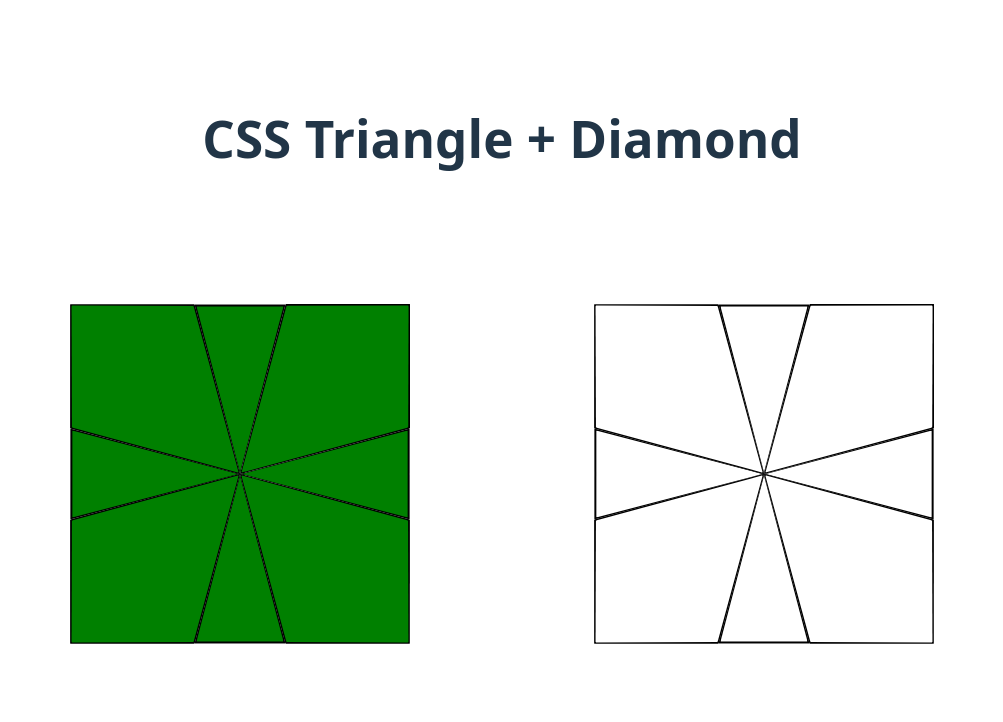
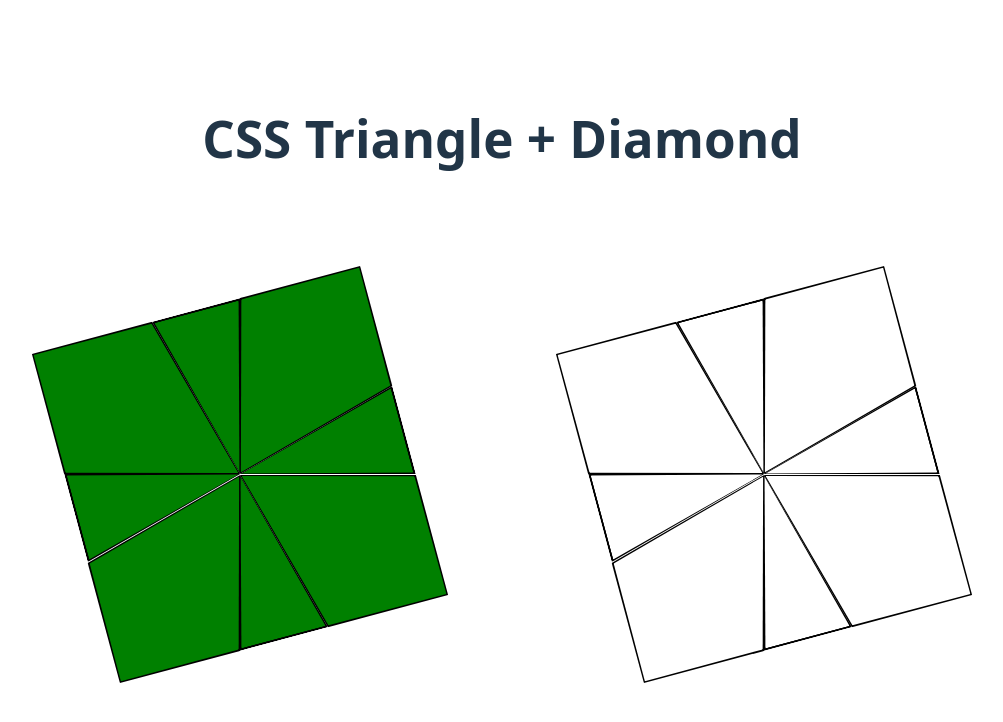
Before and after one commit to ssung1/square1-react, a React (Vite) app: page / in a window 1280 px wide. Shown: the top 722 px of the page, without its empty margins (10-1013 px from the left). Built offline with nearby package versions, Linux system fonts and the light colour scheme.

Commit message:
Fixed display angle

```diff
--- a/src/components/App.jsx
+++ b/src/components/App.jsx
@@ -17,8 +17,8 @@ function App() {
     <main className="home">
       <h1>CSS Triangle + Diamond</h1>
       <div className="faces-row">
-        <FaceVisual shapes={topFaceShapes} displayRotation="45"/>
-        <FaceVisual shapes={bottomFaceShapes} displayRotation="45"/>
+        <FaceVisual shapes={topFaceShapes}/>
+        <FaceVisual shapes={bottomFaceShapes}/>
       </div>
     </main>
   )
--- a/src/components/FaceVisual.jsx
+++ b/src/components/FaceVisual.jsx
@@ -129,11 +129,14 @@ function Diamond({ rotation = 0, longSideLength = 176, color = '#61dafb' }) {
 function arrangeFace(shapes, { centerX, centerY, triangleSideLength, diamondLongSideLength }) {
   const triangleDimensions = getTriangleDimensionsFromSide(triangleSideLength)
   const diamondGeometry = getDiamondGeometry(diamondLongSideLength)
+  const firstShape = shapes[0]?.shape
+  const startAngleDeg = firstShape === 'triangle' ? 15 : 30
+  const startAngleRad = degToRad(startAngleDeg)
 
   return shapes.map((item, index) => {
     const shape = item.shape
     const color = item.color
-    const angle = -Math.PI / 2 + (2 * Math.PI * index) / shapes.length
+    const angle = startAngleRad + (2 * Math.PI * index) / shapes.length
     const towardCenterAngleDeg = (angle * 180) / Math.PI + 180
     const inwardRotation = towardCenterAngleDeg - 90
 
```
